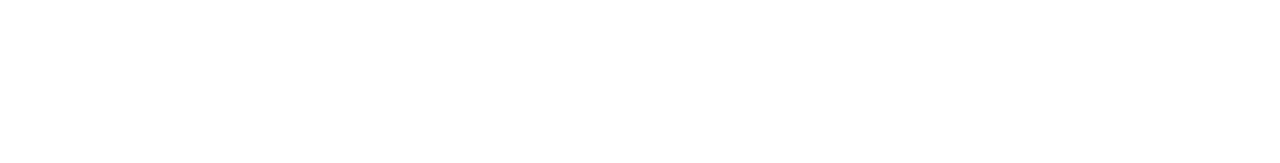
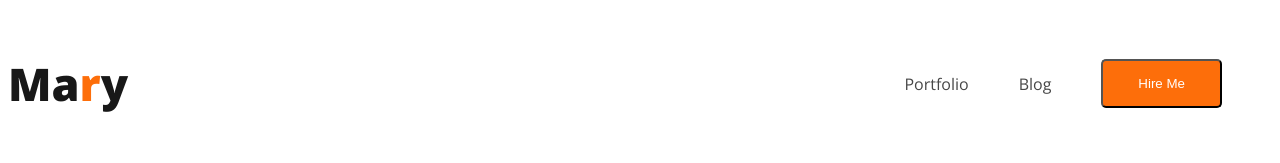
Before and after one commit to AR-Fahad/developer-portfolio, a plain HTML site: page index.html in a window 1280 px wide. Drawn offline with nearby package versions, Linux system fonts and the light colour scheme.

Commit message:
Adding Style

```diff
--- /dev/null
+++ b/Style/portfolio.css
@@ -0,0 +1,36 @@
+body{
+    font-family: 'Open Sans', sans-serif;
+}
+nav{
+    display: flex;
+    align-items: center;
+    justify-content: space-between;
+}
+.nav-tittle{
+    color: #181818;
+    font-size: 45px;
+    font-weight: 800;
+}
+.text-primary{
+    color: #FD6E0A;
+}
+nav > ul{
+    display: flex;
+    align-items: center;
+}
+nav li{
+    list-style: none;
+    margin-right: 50px;
+}
+
+nav a{
+    text-decoration: none;
+    color: #474747;
+}
+
+.btn-primary{
+    border-radius: 5px;
+    background: #FD6E0A;
+    color: white;
+    padding: 15px 35px;
+}
--- a/index.html
+++ b/index.html
@@ -4,10 +4,22 @@
     <meta charset="UTF-8">
     <meta name="viewport" content="width=device-width, initial-scale=1.0">
     <title>Web Developer Portfolio</title>
+    <link rel="preconnect" href="https://fonts.googleapis.com">
+<link rel="preconnect" href="https://fonts.gstatic.com" crossorigin>
+<link href="https://fonts.googleapis.com/css2?family=Open+Sans:wght@400;700;800&display=swap" rel="stylesheet">
+
+    <link rel="stylesheet" href="Style/portfolio.css">
 </head>
 <body>
     <header>
-
+          <nav>
+            <h3 class="nav-tittle">Ma<span class="text-primary">r</span>y</h3>
+            <ul>
+                <li><a href="">Portfolio</a></li>
+                <li><a href="">Blog</a></li>
+                <li><button class="btn-primary">Hire Me</button></li>
+            </ul>
+          </nav>
     </header>
     <main>
 
```
